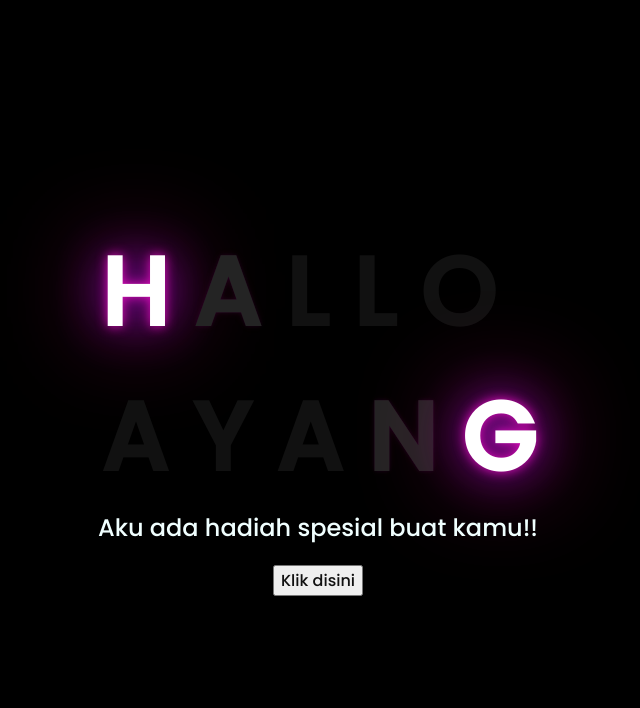
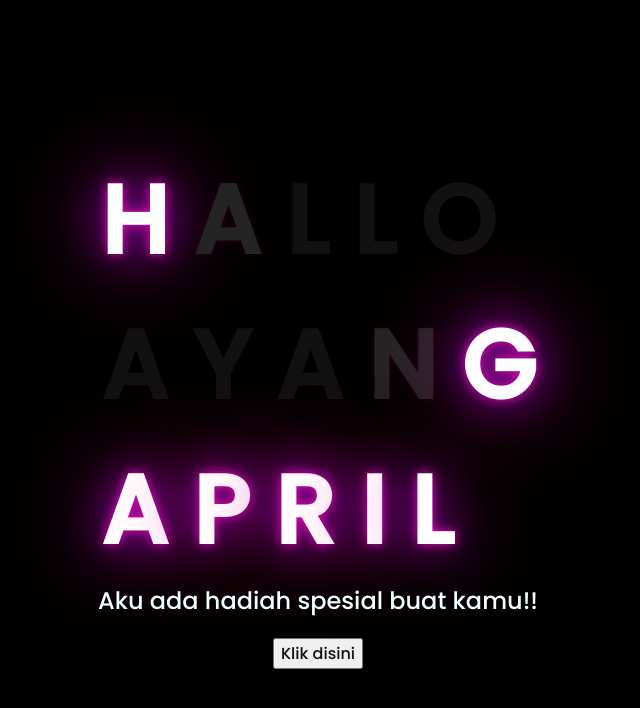
Before and after one commit to AzizFikriRofif/Bunga_Kamu, a plain HTML site: page index.html in a window 1280 px wide. Shown: the whole page, without its empty margins (330-970 px from the left). Drawn offline with Linux system fonts and the light colour scheme.

Commit message:
Update index.html

```diff
--- a/index.html
+++ b/index.html
@@ -22,6 +22,13 @@
         <span>A</span>
         <span>N</span>
         <span>G</span>
+
+                <br>
+        <span>A</span>
+        <span>P</span>
+        <span>R</span>
+        <span>I</span>
+        <span>L</span>
     </div>
     <div class="description">
         <span>Aku ada hadiah spesial buat kamu!!</span>
```
